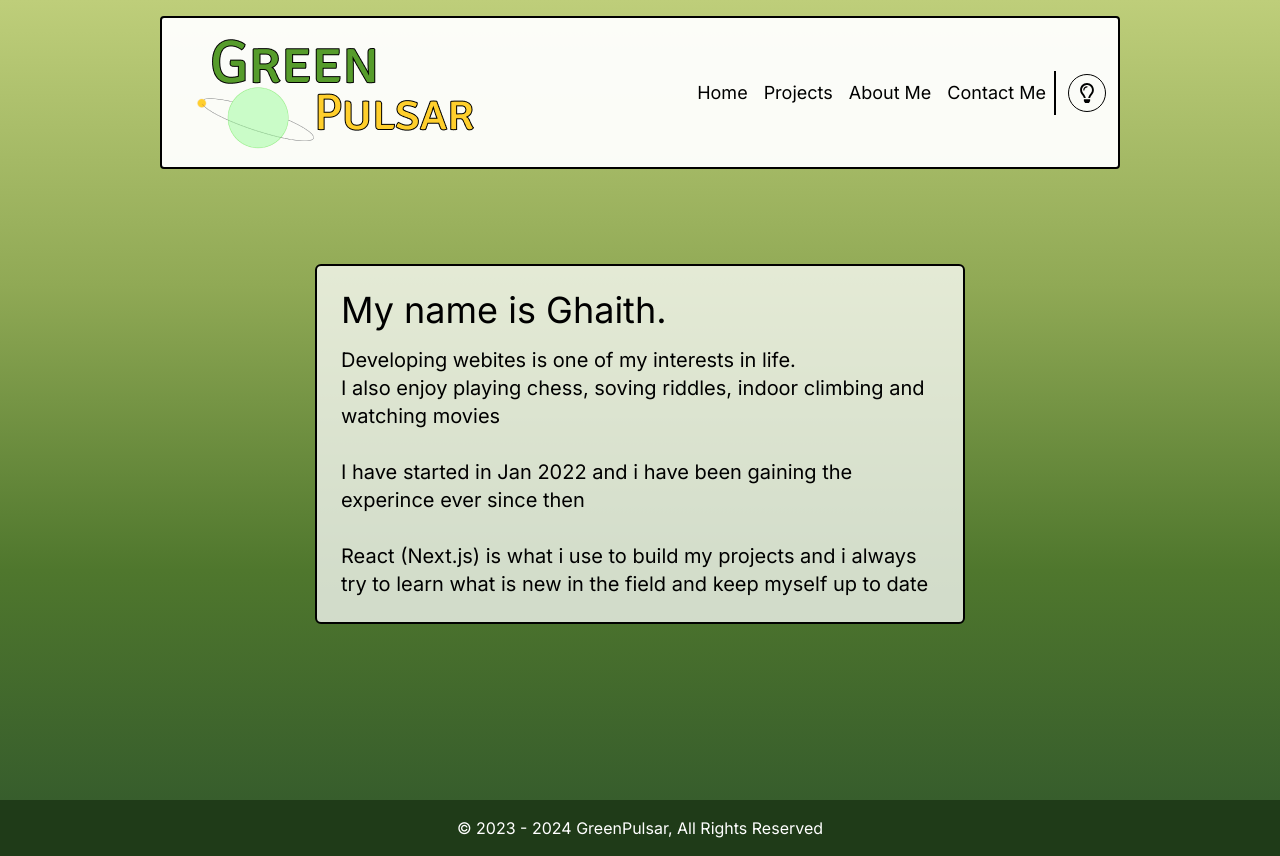
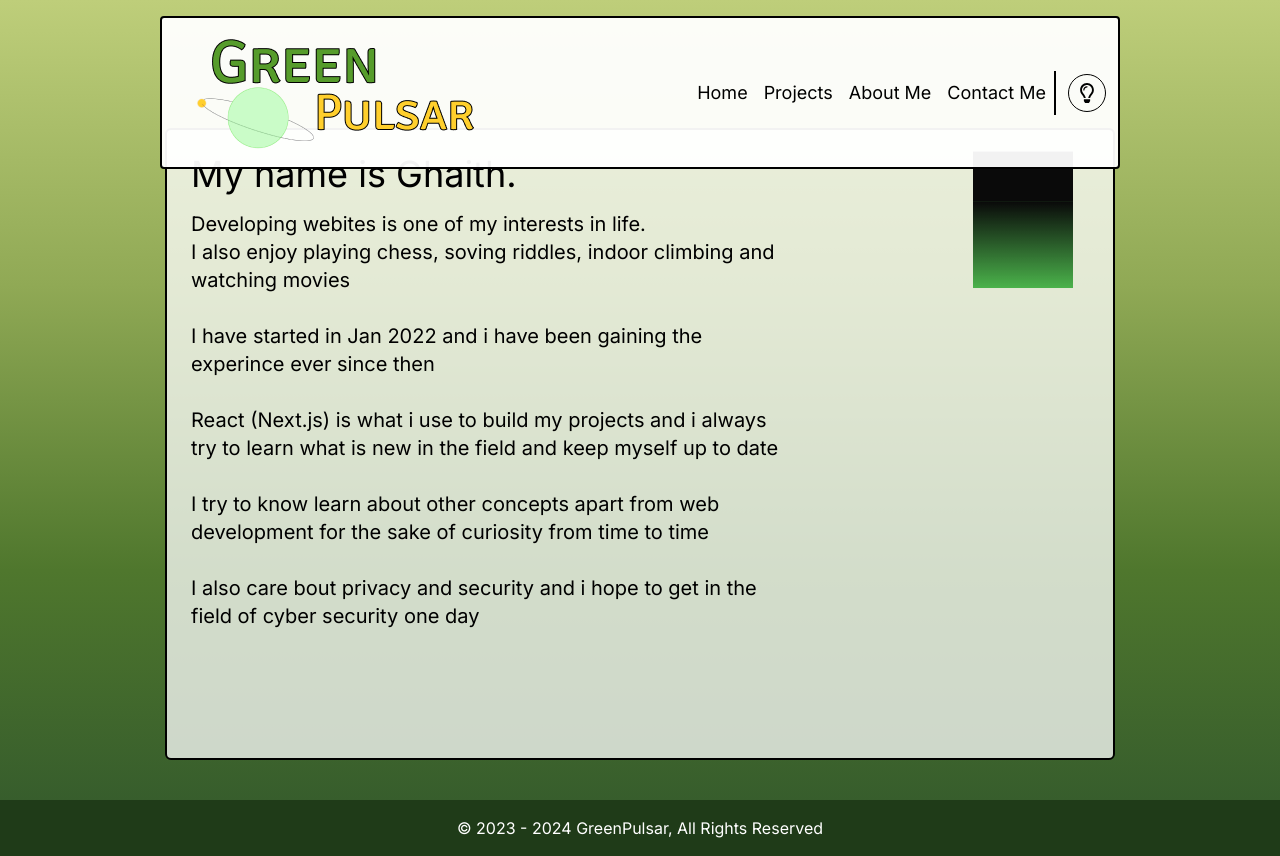
Before and after one commit to GhaithAtrk/ghaith-portfolio, a Next.js app: page /about in a window 1280 px wide. Built offline with nearby package versions, Linux system fonts and the light colour scheme.

Commit message:
about me page adjustment

```diff
--- a/src/app/about/page.js
+++ b/src/app/about/page.js
@@ -1,5 +1,6 @@
 "use client";
 
+import Cube from "@/components/Cube";
 import { ThemeContext } from "@/context/ThemeContext";
 import React, { useContext } from "react";
 
@@ -8,13 +9,17 @@ const About = () => {
 
   return (
     <div className="h-screen">
-      <div className="flex justify-center items-center h-full mx-4 pt-32 pb-10">
+      <div className="mx-4 flex h-full items-center justify-center pb-10 pt-32">
         <div
           className={` ${
             mode == "light" ? "bg-white/75" : "bg-black text-white"
-          } md:w-[650px]  my-4 p-6 rounded-md border-black border-2 leading-loose `}
+          } relative my-4 h-full rounded-md border-2 border-black p-6 leading-loose md:w-[950px]`}
         >
-          <h2 className="text-4xl mb-4">My name is Ghaith.</h2>
+          <div className="absolute right-10 top-10 sm:hidden md:block">
+            <Cube />
+          </div>
+          <div className="md:max-w-[600px]">
+            <h2 className="mb-4 text-4xl">My name is Ghaith.</h2>
             <div className="text-xl">
               <p>Developing webites is one of my interests in life.</p>
               <p>
@@ -23,14 +28,25 @@ const About = () => {
               </p>
               <br />
               <p>
-              I have started in Jan 2022 and i have been gaining the experince ever
-              since then
+                I have started in Jan 2022 and i have been gaining the experince
+                ever since then
               </p>
               <br />
               <p>
                 React (Next.js) is what i use to build my projects and i always
                 try to learn what is new in the field and keep myself up to date
               </p>
+              <br />
+              <p>
+                I try to know learn about other concepts apart from web development
+                for the sake of curiosity from time to time
+              </p>
+              <br />
+              <p>
+                I also care bout privacy and security and i hope to get in the
+                field of cyber security one day
+              </p>
+            </div>
           </div>
         </div>
       </div>
--- a/src/app/globals.css
+++ b/src/app/globals.css
@@ -233,3 +233,54 @@
 .project-container:nth-child(even) {
   justify-content: flex-end;
 }
+
+
+/*----------- Cube Animation -----------*/
+
+.cube {
+  position: relative;
+  width: 100px;
+  height: 100px;
+  transform-style: preserve-3d;
+  animation: animate 7s linear infinite;
+}
+
+@media (max-width: 640px) {
+  .cube {
+    display: none;
+  }
+}
+
+@keyframes animate {
+  0% {transform: rotateX(-30deg) rotateY(0deg);}
+  100% {transform: rotateX(-30deg) rotateY(360deg);;}
+}
+
+.cube div {
+  position: absolute;
+  top: 0;
+  left: 0;
+  width: 100%;
+  height: 100%;
+  transform-style: preserve-3d;
+}
+
+.cube div span {
+  position: absolute;
+  top: 0;
+  left: 0;
+  width: 100%;
+  height: 100%;
+  background:linear-gradient(rgb(10, 10, 10) , rgb(75, 179, 75));
+  transform: rotateY(calc(90deg * var(--i))) translateZ(49.7px);
+}
+
+.top {
+  position: absolute;
+  top: 0;
+  left: 0;
+  width: 100%;
+  height: 100%;
+  background: rgb(10, 10, 10);
+  transform: rotateX(90deg) translateZ(50px);
+}
--- /dev/null
+++ b/src/components/Cube.js
@@ -0,0 +1,17 @@
+import React from "react";
+
+function Cube() {
+  return (
+    <div className="cube">
+      <div>
+        <div className="top"></div>
+        <span style={{ "--i": 0 }}></span>
+        <span style={{ "--i": 1 }}></span>
+        <span style={{ "--i": 2 }}></span>
+        <span style={{ "--i": 3 }}></span>
+      </div>
+    </div>
+  );
+}
+
+export default Cube;
```
Lines whose indentation alone changed are shown as unchanged.
